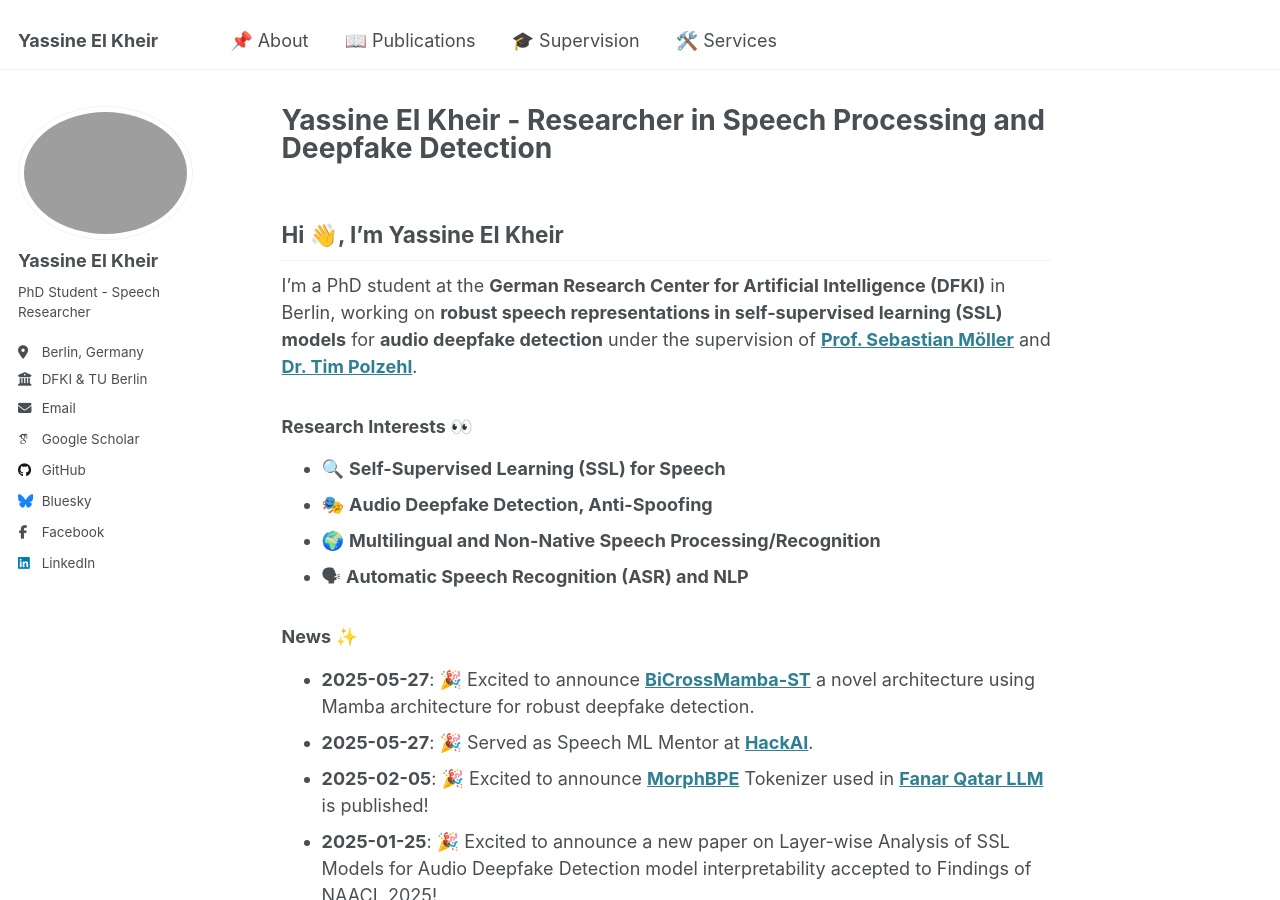
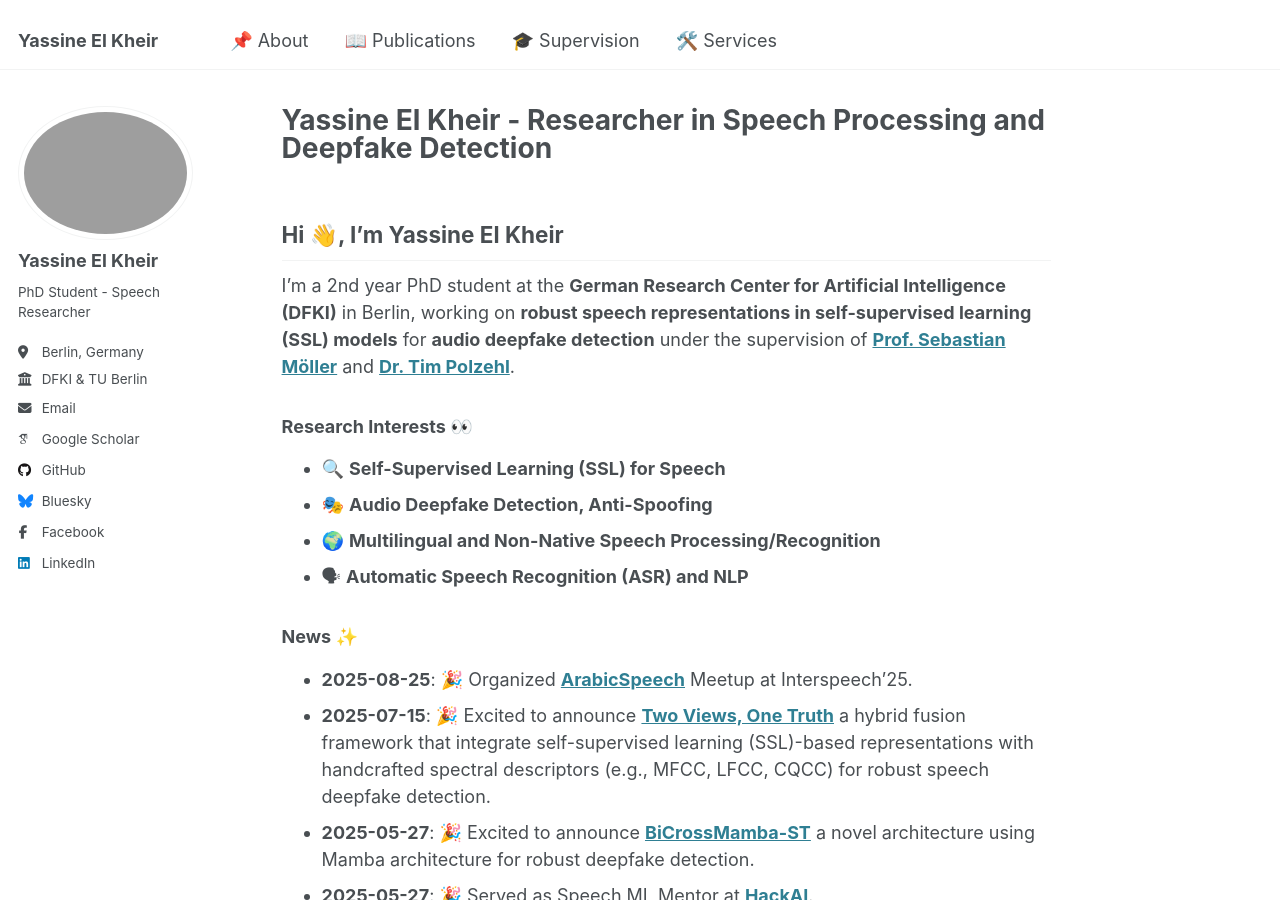
Before and after one commit to Yaselley/yaselley.github.io, a Jekyll site: the page built from _pages/about.md, in a window 1280 px wide and 900 px high. Built offline with Jekyll 4.4.1, drawn with Linux system fonts in a browser that asks for light colours; some web fonts are replaced.

Commit message:
add multiview paper

```diff
--- a/_pages/about.md
+++ b/_pages/about.md
@@ -9,7 +9,7 @@ redirect_from:
 
 
 ## Hi 👋, I'm Yassine El Kheir
-I'm a PhD student at the **German Research Center for Artificial Intelligence (DFKI)** in Berlin, working on **robust speech representations in self-supervised learning (SSL) models** for **audio deepfake detection** under the supervision of **[Prof. Sebastian Möller](https://scholar.google.de/citations?user=BC_qcg0AAAAJ&hl=en)** and  **[Dr. Tim Polzehl](https://scholar.google.de/citations?user=tImnUh0AAAAJ&hl=en)**.
+I'm a 2nd year PhD student at the **German Research Center for Artificial Intelligence (DFKI)** in Berlin, working on **robust speech representations in self-supervised learning (SSL) models** for **audio deepfake detection** under the supervision of **[Prof. Sebastian Möller](https://scholar.google.de/citations?user=BC_qcg0AAAAJ&hl=en)** and  **[Dr. Tim Polzehl](https://scholar.google.de/citations?user=tImnUh0AAAAJ&hl=en)**.
 
 ### Research Interests 👀
 - 🔍 **Self-Supervised Learning (SSL) for Speech**
@@ -18,6 +18,8 @@ I'm a PhD student at the **German Research Center for Artificial Intelligence (D
 - 🗣 **Automatic Speech Recognition (ASR) and NLP**
 
 ### News ✨
+- **2025-08-25**: 🎉 Organized **[ArabicSpeech](https://www.linkedin.com/feed/update/urn:li:activity:7364633218228142083/)** Meetup at Interspeech'25.
+- **2025-07-15**: 🎉 Excited to announce **[Two Views, One Truth](https://arxiv.org/pdf/2507.20417)** a hybrid fusion framework that integrate self-supervised learning (SSL)-based representations with handcrafted spectral descriptors (e.g., MFCC, LFCC, CQCC) for robust speech deepfake detection.
 - **2025-05-27**: 🎉 Excited to announce **[BiCrossMamba-ST](https://arxiv.org/pdf/2505.13930)** a novel architecture using Mamba architecture for robust deepfake detection.
 - **2025-05-27**: 🎉 Served as Speech ML Mentor at **[HackAI](https://hackai.ma)**.
 - **2025-02-05**: 🎉 Excited to announce **[MorphBPE](https://arxiv.org/pdf/2502.00894)** Tokenizer used in **[Fanar Qatar LLM](https://arxiv.org/pdf/2501.13944)** is published!
```
